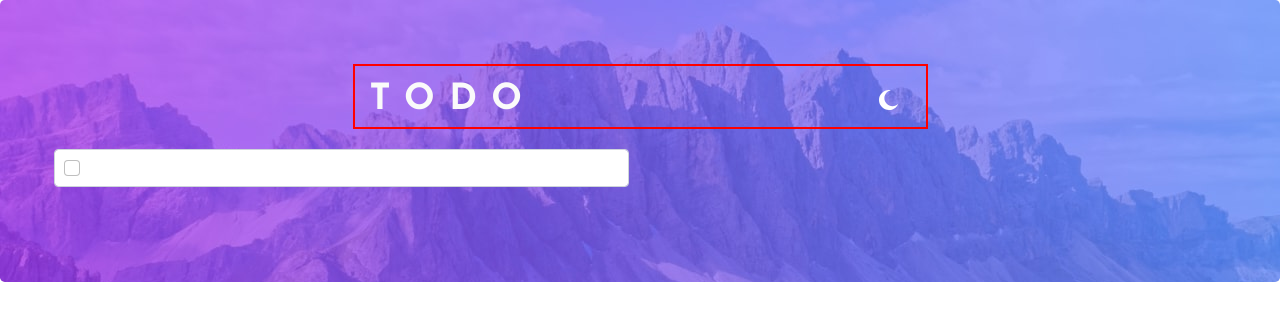
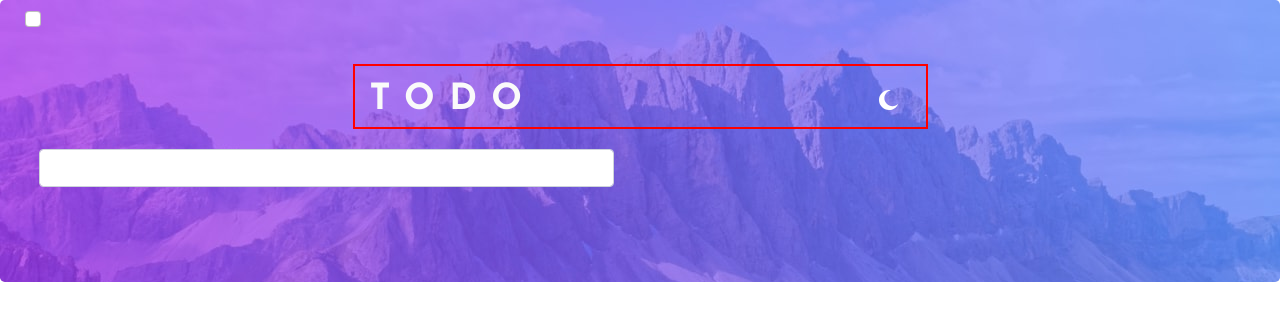
Before and after one commit to e0marina/todo_app, a React (Create React App) app in the folder client/: page / in a window 1280 px wide. Shown: the top 320 px of the page. Built offline with nearby package versions, Linux system fonts and the light colour scheme.

Commit message:
inputBox update

```diff
--- a/client/src/components/InputBox/inputBox.js
+++ b/client/src/components/InputBox/inputBox.js
@@ -11,7 +11,7 @@ const InputBox = (props) => {
   return (
     <div>
       {(!checked && (
-        <div id="form" className="col-md-12">
+        <div id="form" orclassName="col-md-12">
           <input type="password" className="form-control" id="inputBox"></input>
           <input
             type="checkbox"
```
Also changed, not shown: 1 other file (tests, documents, lock files or other folders).
